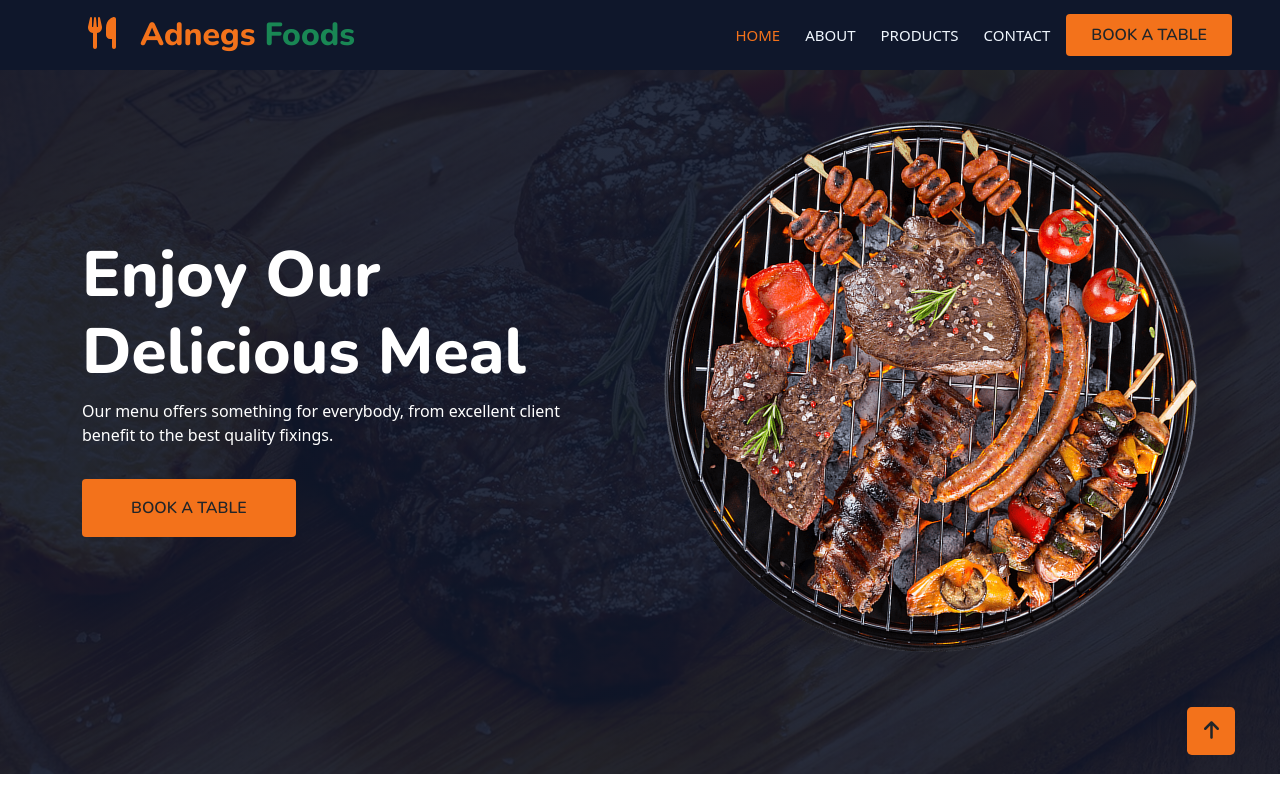
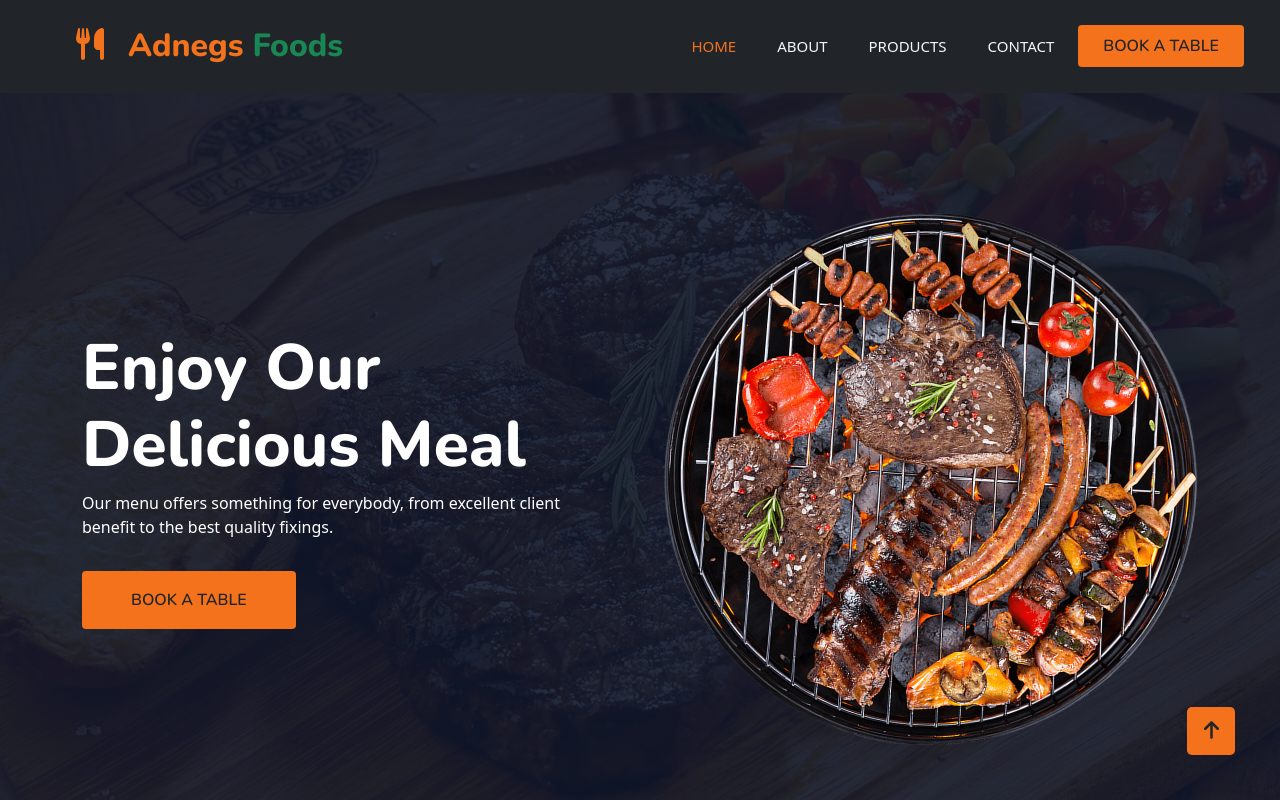
Before and after one commit to Tosmel2/Adnegs-Foods, a React (Create React App) app: page / in a window 1280 px wide. Shown: the top 800 px of the page. Built offline with nearby package versions, Linux system fonts and the light colour scheme.

Commit message:
Update Navbar.jsx

```diff
--- a/src/components/Navbar/Navbar.jsx
+++ b/src/components/Navbar/Navbar.jsx
@@ -9,7 +9,7 @@ function Navbar() {
       <div className="container-xxl position-relative p-0">
         <nav
           className="navbar navbar-expand-lg navbar-dark bg-dark px-4 px-lg-5
-        py-3 py-lg-0 sticky-top overflow-hidden"
+        py-3 py-lg-0 sticky-lg-top"
         >
           {/* Product Brand */}
           <Link to="/" className="navbar-brand p-3">
```
